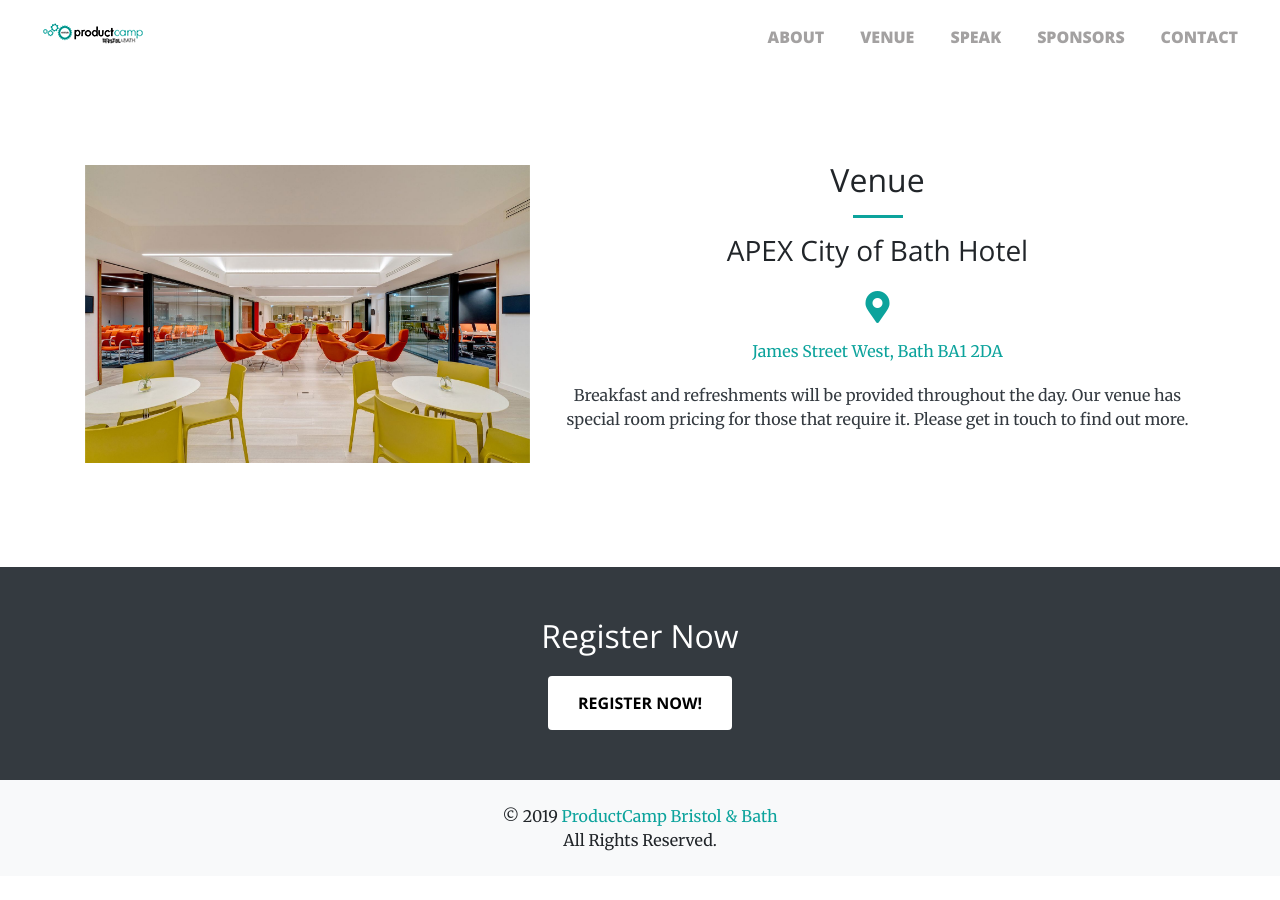
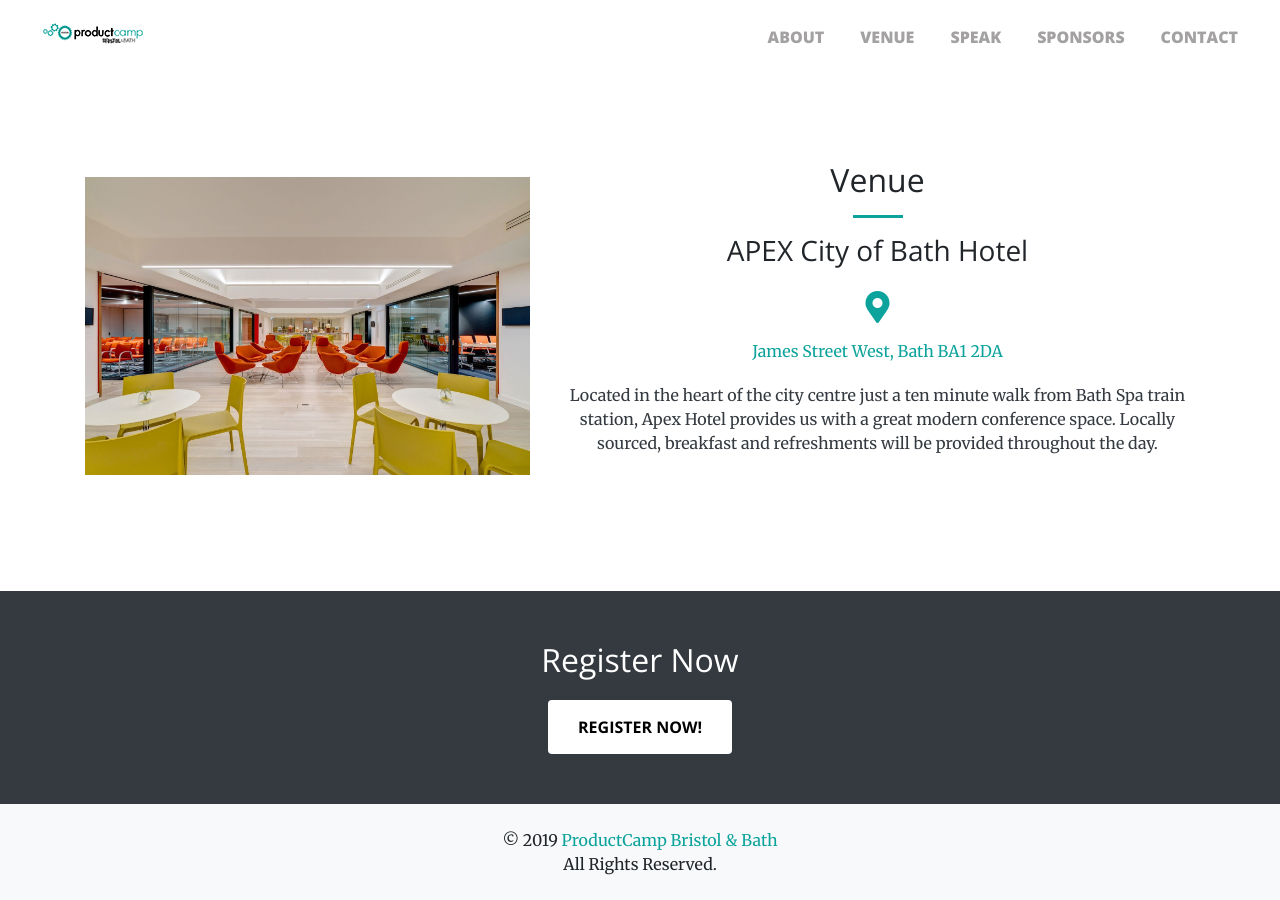
Before and after one commit to inavarre/product-camp-bristol-bath, a Jekyll site: the page built from index.html, in a window 1280 px wide and 900 px high, scrolled down 2547 px. Built offline with Jekyll 4.4.1, drawn with Linux system fonts in a browser that asks for light colours; nearby versions of some CDN libraries; before the commit the page ends 3423 px from its top, so only the background shows below that.

Commit message:
venue copy update

```diff
--- a/_includes/venue.html
+++ b/_includes/venue.html
@@ -10,8 +10,7 @@
                 <h3>APEX City of Bath Hotel</h3>
                 <i class="fas fa-map-marker-alt fa-2x wow animated slideInUp text-primary my-3"></i>
                 <p class="text-dark"><a href="https://goo.gl/maps/CvNKxnoGg582" target="_blank">James Street West, Bath BA1 2DA</a></p>
-                <p class="text-dark">Breakfast and refreshments will be provided throughout the day. Our venue has special room pricing for those that require it. Please get in touch to find out more. </p>
-            </div>
+                <p class="text-dark">Located in the heart of the city centre just a ten minute walk from Bath Spa train station, Apex Hotel provides us with a great modern conference space. Locally sourced, breakfast and refreshments will be provided throughout the day.</p>
         </div>
         </div>
 </section>
```
